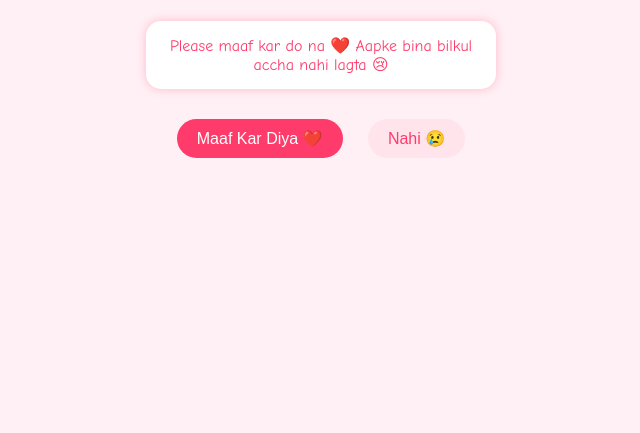
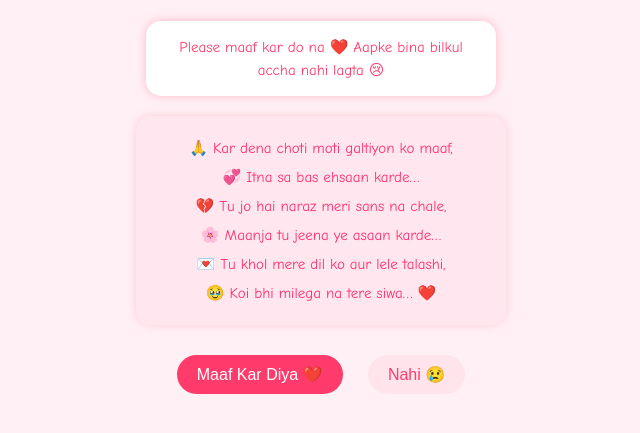
Before and after one commit to TheRishavKumar/hug, a plain HTML site: page index.html in a window 1280 px wide. Shown: the part 231-664 px from the top of the page, without its empty margins (319-959 px from the left). Drawn offline with Linux system fonts and the light colour scheme.

Commit message:
Update index.html

```diff
--- a/index.html
+++ b/index.html
@@ -19,6 +19,11 @@
       font-size: 26px;
     }
 
+    img {
+      width: 180px;
+      margin-top: 15px;
+    }
+
     .note {
       margin: 20px auto;
       padding: 15px;
@@ -26,6 +31,25 @@
       background: white;
       border-radius: 15px;
       box-shadow: 0 0 10px rgba(255, 59, 107, 0.3);
+      font-size: 15px;
+      line-height: 1.5;
+    }
+
+    .lyrics {
+      margin: 20px auto;
+      padding: 15px;
+      max-width: 340px;
+      background: #ffe6ef;
+      border-radius: 15px;
+      box-shadow: 0 0 10px rgba(255, 59, 107, 0.2);
+      font-size: 15px;
+      line-height: 1.6;
+      color: #ff2f6e;
+    }
+
+    .lyrics span {
+      display: block;
+      margin: 5px 0;
     }
 
     .btns {
@@ -59,11 +83,6 @@
     .no:hover {
       background: #ffccd8;
     }
-
-    img {
-      width: 180px;
-      margin-top: 15px;
-    }
   </style>
 </head>
 <body>
@@ -76,6 +95,15 @@
     Aapke bina bilkul accha nahi lagta 😢
   </div>
 
+  <div class="lyrics">
+    <span>🙏 Kar dena choti moti galtiyon ko maaf,</span>
+    <span>💞 Itna sa bas ehsaan karde…</span>
+    <span>💔 Tu jo hai naraz meri sans na chale,</span>
+    <span>🌸 Maanja tu jeena ye asaan karde…</span>
+    <span>💌 Tu khol mere dil ko aur lele talashi,</span>
+    <span>🥹 Koi bhi milega na tere siwa… ❤️</span>
+  </div>
+
   <div class="btns">
     <button class="yes" onclick="window.location.href='forgive.html'">Maaf Kar Diya ❤️</button>
     <button class="no" onclick="window.location.href='sad.html'">Nahi 😢</button>
```
